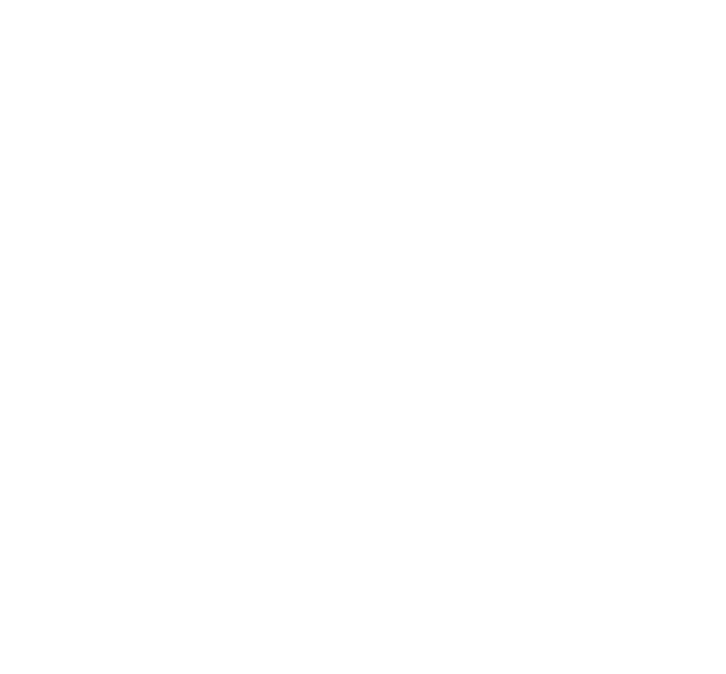
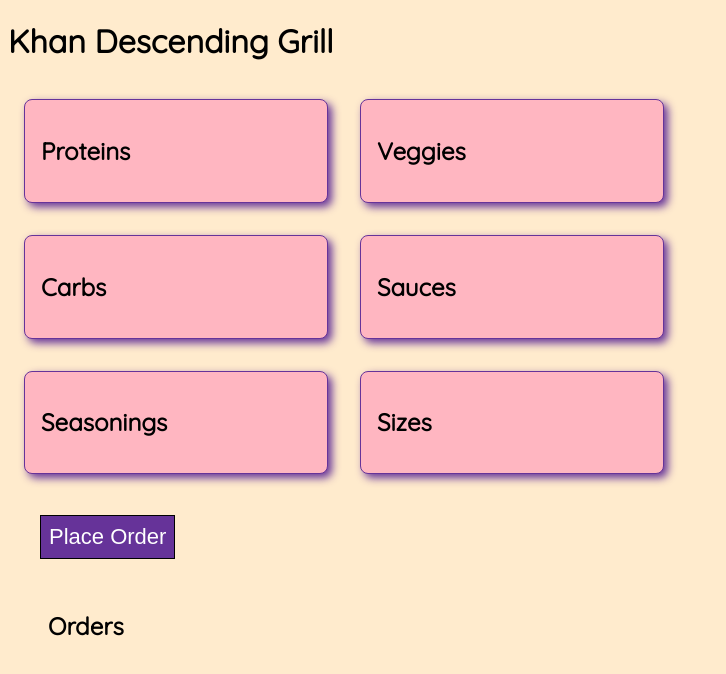
Before and after one commit to guacajoely/khandescending-grill, a plain HTML site: page index.html in a window 1280 px wide. Shown: the whole page, without its empty margins (0-726 px from the left). Drawn offline with Linux system fonts and the light colour scheme.

Commit message:
add basic CSS

```diff
--- /dev/null
+++ b/scripts/createHTML.js
@@ -0,0 +1,40 @@
+export const createHTML = () => {
+    return `
+        <h1>Khan Descending Grill</h1>
+        <article class="choices">
+            <section class="choice_protein options">
+                <h2>Proteins</h2>
+
+            </section>
+            <section class="choice_veggie options">
+                <h2>Veggies</h2>
+
+            </section>
+            <section class="choice_carb options">
+                <h2>Carbs</h2>
+
+            </section>
+            <section class="choice_sauce options">
+            <h2>Sauces</h2>
+
+            </section>
+            <section class="choice_seasoning options">
+            <h2>Seasonings</h2>
+
+            </section>
+            <section class="choice_size options">
+            <h2>Sizes</h2>
+
+            </section>
+
+        </article>
+
+        <article>
+            <button>Place Order</button>
+        </article>
+
+        <article class="orders">
+            <h2>Orders</h2>
+        </article>
+    `
+}
--- a/scripts/main.js
+++ b/scripts/main.js
@@ -0,0 +1,14 @@
+import { createHTML } from "./createHTML.js"
+
+const mainContainer = document.querySelector("main")
+
+const renderAllHTML = () => {
+    mainContainer.innerHTML = createHTML()
+}
+
+renderAllHTML()
+
+document.addEventListener("stateChanged", event => {
+    console.log("State of data has changed. Regenerating HTML...")
+    renderAllHTML()
+})
--- a/styles/main.css
+++ b/styles/main.css
@@ -2,4 +2,42 @@
 
 body {
   font-family: "Quicksand", sans-serif;
+  background-color: blanchedalmond;
 }
+
+.options {
+  flex-basis: 25%;
+  margin: 1rem;
+  padding: 1rem;
+  border: thin solid rebeccapurple;
+  border-radius: .5rem;
+  box-shadow: .25rem .25rem .5rem rebeccapurple;
+  min-width: 270px;
+  background-color: lightpink;
+}
+
+.choices {
+  display: flex;
+  flex-wrap: wrap;
+  height: 400px;
+  width: 800px;
+}
+
+button {
+  font-size: 22px;
+  margin: 2rem;
+  padding: 0.5rem;
+  background-color: rebeccapurple;
+  border: solid thin black;
+  color: white;
+}
+
+button:active {
+  color: rebeccapurple;
+  background-color: white;
+  border: thin solid rebeccapurple;
+}
+
+.orders{
+  margin-left: 40px;
+}
```
